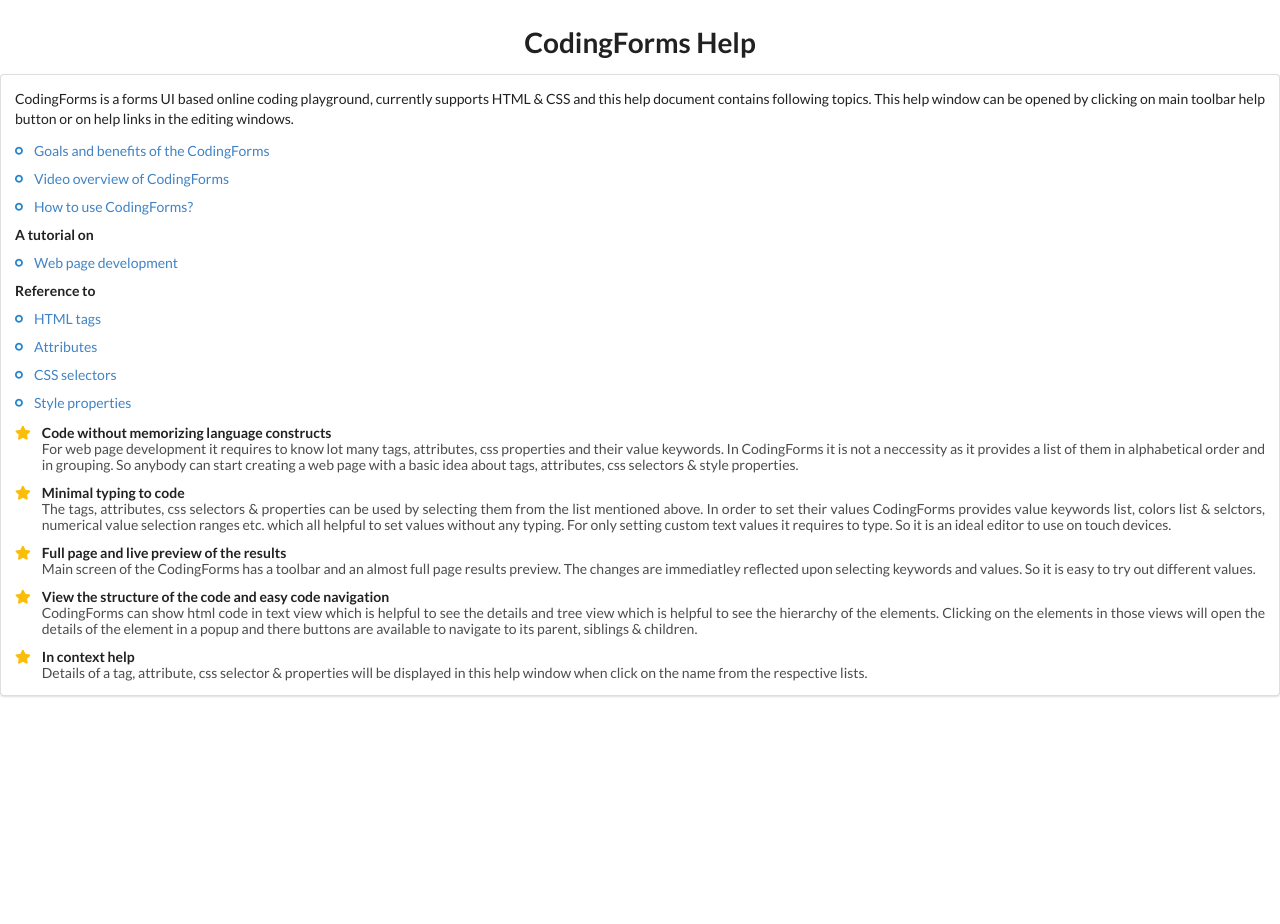
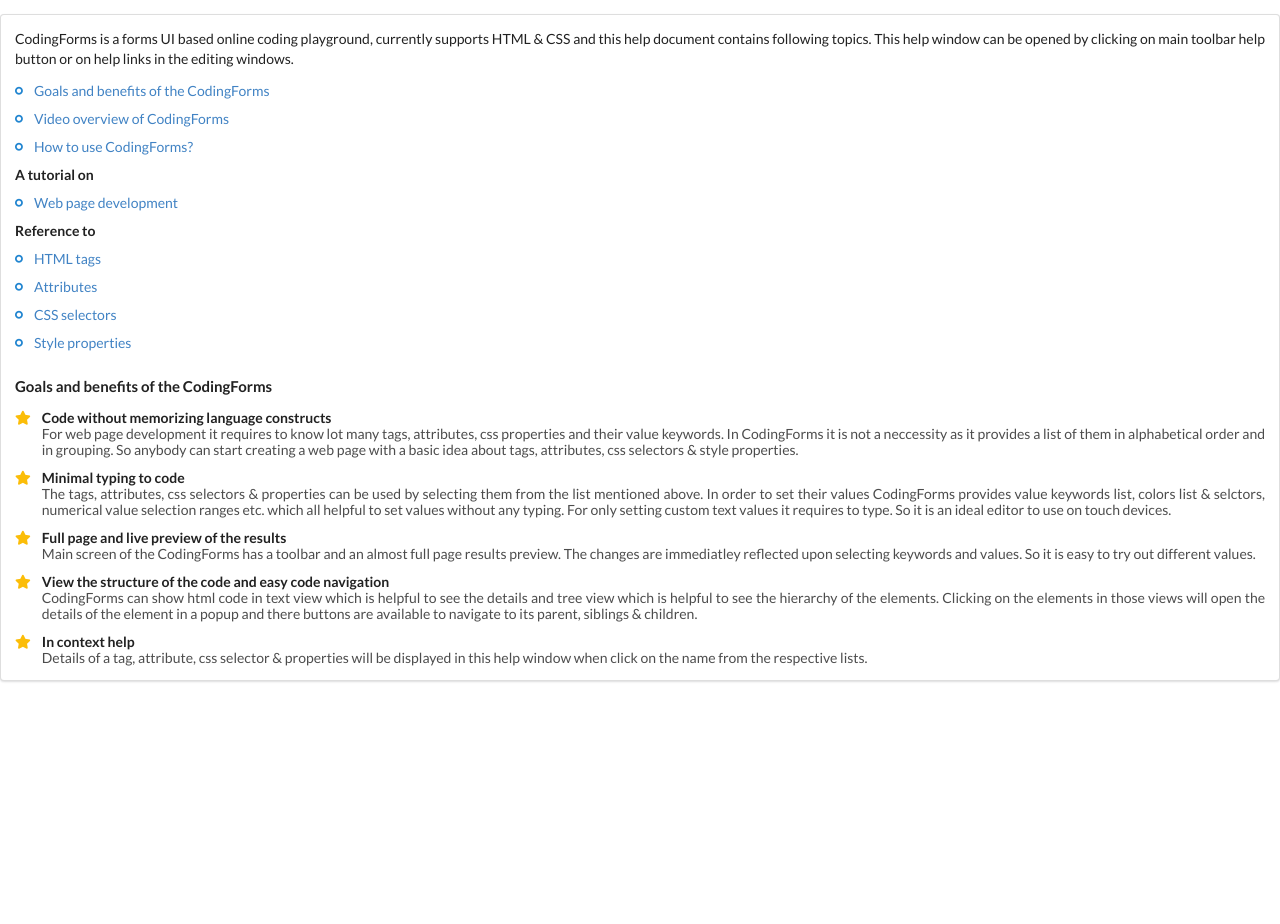
Before and after one commit to codingformshelp/codingformshelp.github.io, a Jekyll site: the page built from welcome.md, in a window 1280 px wide. Built offline with Jekyll 4.4.1, drawn with Linux system fonts in a browser that asks for light colours; nearby versions of some CDN libraries.

Commit message:
Fix mistake

```diff
--- a/welcome.md
+++ b/welcome.md
@@ -2,12 +2,9 @@
 layout: default
 ---
 <style type="text/css">
-
-    {% include styles.css %}
-
-  </style>
+  {% include styles.css %}
+</style>
 {::nomarkdown}
-<h1 class="center-text">CodingForms Help</h1>
 <div class="ui segment">
   <p style="text-align: justify;">CodingForms is a forms UI based online coding playground, currently supports HTML & CSS and this help document contains following topics. This help window can be opened by clicking on main toolbar help button or on help links in the editing windows.</p>
   <div class="ui relaxed list">
@@ -53,6 +50,7 @@ layout: default
     </a>
   </div>
 
+  <h4 id="goals">Goals and benefits of the CodingForms</h4>
   <div class="ui relaxed list">
     <div class="item">
       <i class="yellow star icon"></i>
```
